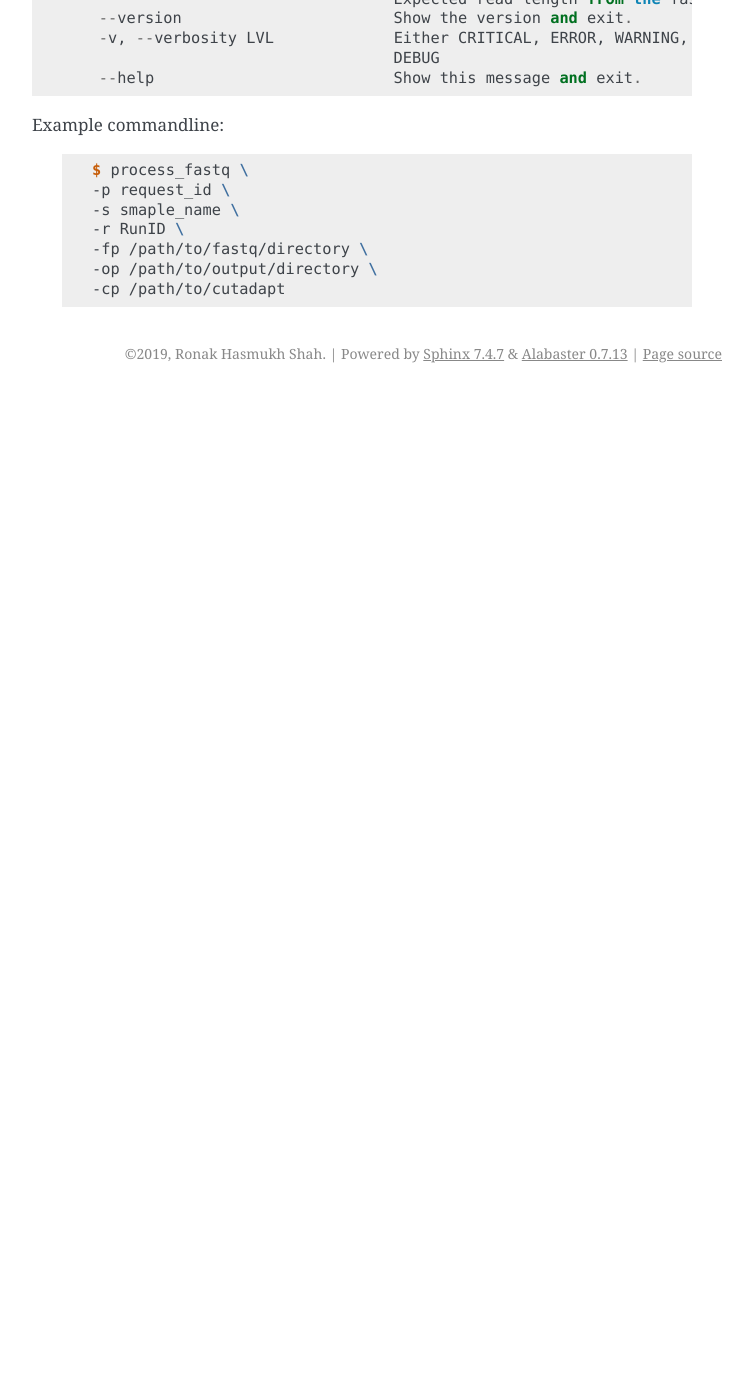
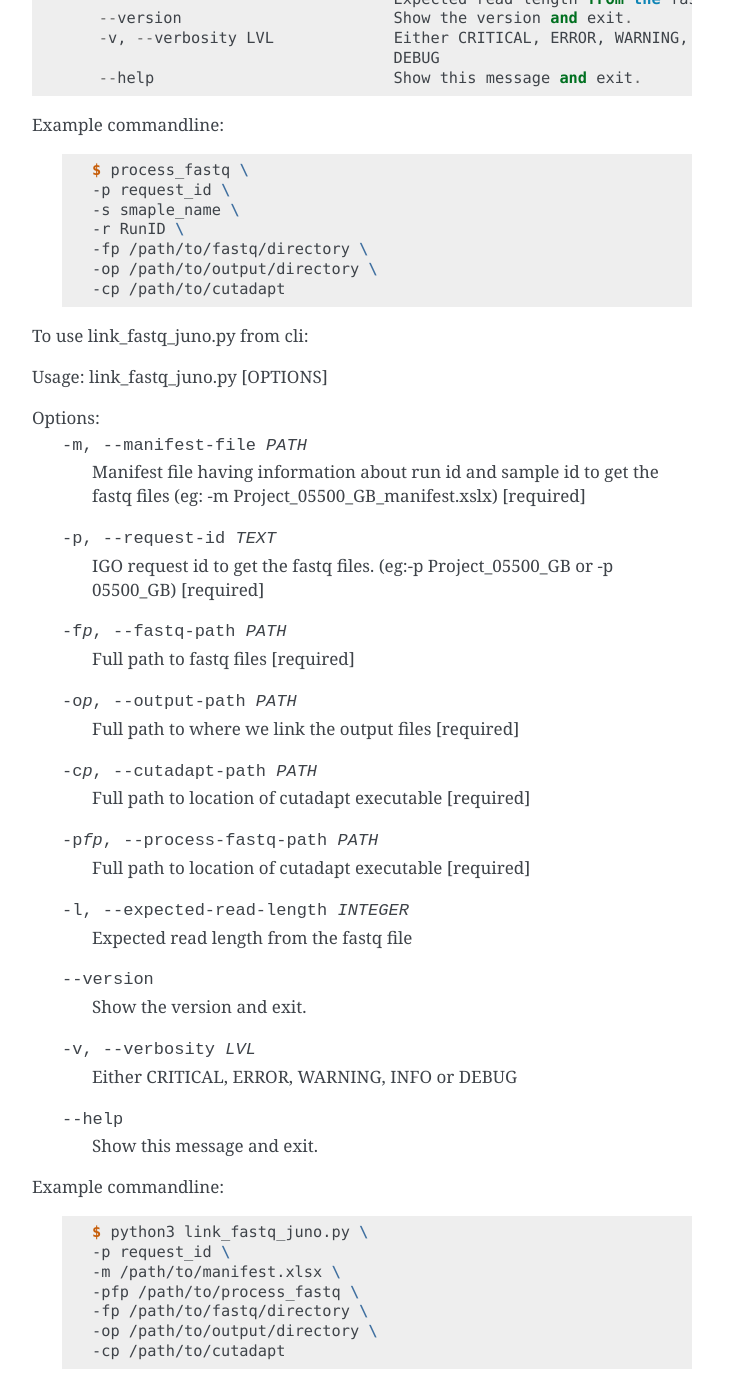
Before and after one commit to rhshah/process_fastq, a Sphinx documentation site: the page built from docs/usage.rst, in a window 1280 px wide and 1400 px high, scrolled down 611 px. Shown: the whole window, without its empty margins (388-1141 px from the left). Built offline with Sphinx 7.4.7, drawn with Linux system fonts in a browser that asks for light colours; pages that are not in the unit, such as notebooks, are missing from menus; before the commit the page ends 1004 px from its top, so only the background shows below that.

Commit message:
:blue_book:

```diff
--- a/docs/usage.rst
+++ b/docs/usage.rst
@@ -45,3 +45,44 @@ Example commandline:
        -cp /path/to/cutadapt
 
     .. code
+
+To use link_fastq_juno.py from cli::
+
+Usage: link_fastq_juno.py [OPTIONS]
+
+Options:
+  -m, --manifest-file PATH        Manifest file having information about run
+                                  id and sample id to get the fastq files (eg:
+                                  -m Project_05500_GB_manifest.xslx)
+                                  [required]
+  -p, --request-id TEXT           IGO request id to get the fastq files.
+                                  (eg:-p Project_05500_GB or -p 05500_GB)
+                                  [required]
+  -fp, --fastq-path PATH          Full path to fastq files  [required]
+  -op, --output-path PATH         Full path to where we link the output files
+                                  [required]
+  -cp, --cutadapt-path PATH       Full path to location of cutadapt executable
+                                  [required]
+  -pfp, --process-fastq-path PATH
+                                  Full path to location of cutadapt executable
+                                  [required]
+  -l, --expected-read-length INTEGER
+                                  Expected read length from the fastq file
+  --version                       Show the version and exit.
+  -v, --verbosity LVL             Either CRITICAL, ERROR, WARNING, INFO or
+                                  DEBUG
+  --help                          Show this message and exit.
+
+Example commandline:
+
+    .. code-block:: console
+
+       $ python3 link_fastq_juno.py \
+       -p request_id \
+       -m /path/to/manifest.xlsx \
+       -pfp /path/to/process_fastq \
+       -fp /path/to/fastq/directory \
+       -op /path/to/output/directory \
+       -cp /path/to/cutadapt
+
+    .. code
```
Also changed, not shown: README.rst (+5 -2 lines).
